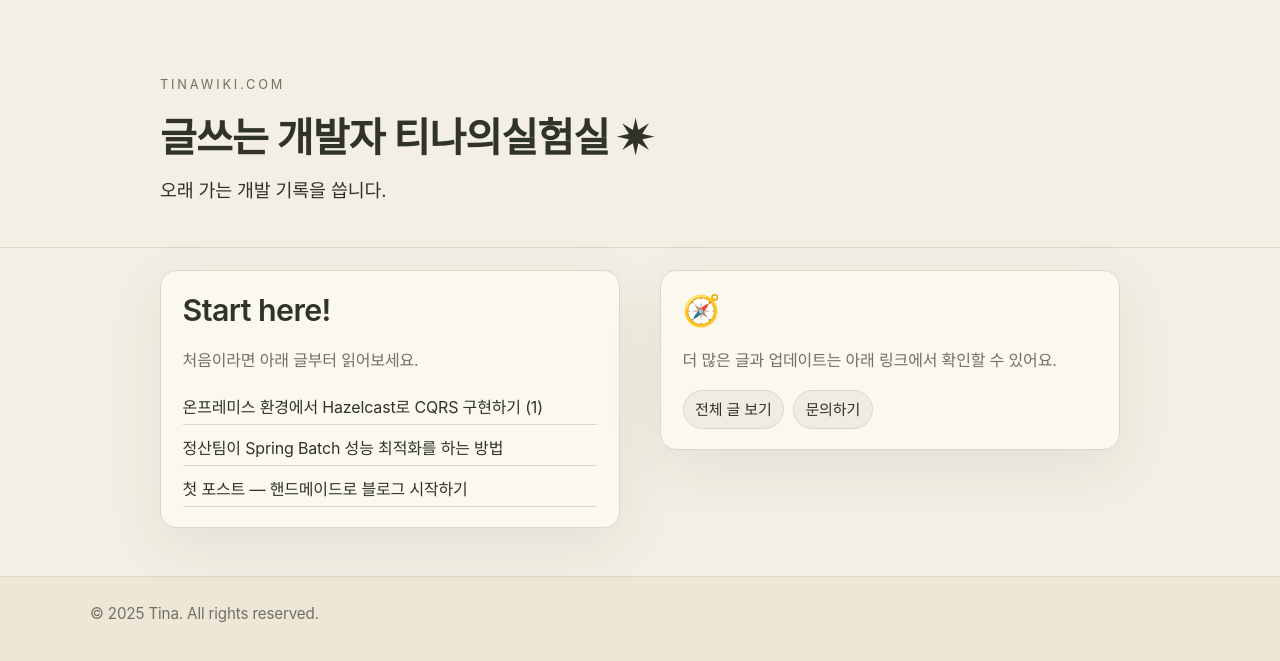
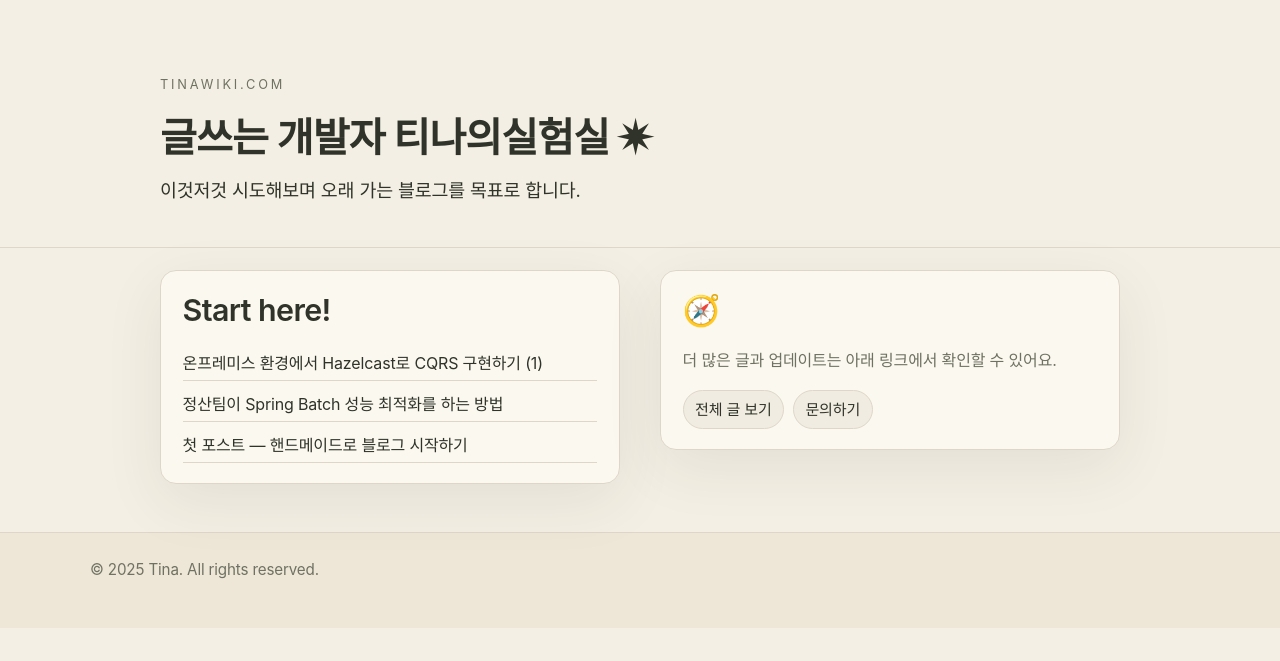
Before and after one commit to tinajeong/tinawiki, a plain HTML site: page index.html in a window 1280 px wide. Shown: the part 73-734 px from the top of the page. Drawn offline with Linux system fonts and the light colour scheme; a web font is replaced by a local one.

Commit message:
Update homepage content for clarity and engagement

```diff
--- a/index.html
+++ b/index.html
@@ -34,7 +34,7 @@
         <p class="eyebrow">Tinawiki.com</p>
         <h1 id="home-title">글쓰는 개발자 티나의실험실 ✷</h1>
         <p class="lede">
-          오래 가는 개발 기록을 씁니다.
+          이것저것 시도해보며 오래 가는 블로그를 목표로 합니다.
         </p>
       </div>
     </section>
@@ -43,9 +43,6 @@
       <div class="container home-flow">
         <section class="profile-section" aria-labelledby="updates-title">
           <h2 id="updates-title" class="section-title">Start here!</h2>
-          <p class="section-content">
-            처음이라면 아래 글부터 읽어보세요.
-          </p>
           <ul class="link-list compact-link-list">
             <li>
               <a href="posts.html#cqrs-1">온프레미스 환경에서 Hazelcast로 CQRS 구현하기 (1)</a>
```
